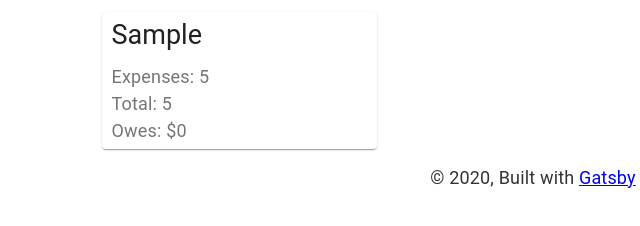
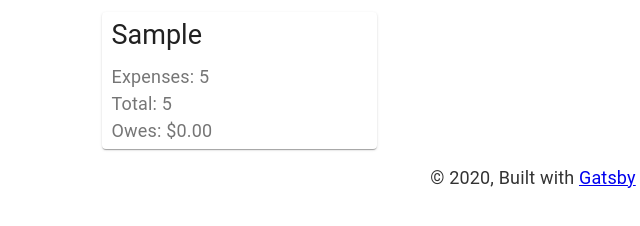
Before and after one commit to mtakemoto/trip-calc-demo, a Gatsby site: page / in a window 1280 px wide. Both pictures are taken after typing "Sample", "5" into the empty fields and a click on the button "ADD". Shown: the part 302-528 px from the top of the page, 107-747 px from the left. Built offline with nearby package versions, Linux system fonts and the light colour scheme; Gatsby itself is replaced by a stand-in of ours.

Commit message:
truncate numbers

```diff
--- a/src/components/ledger.js
+++ b/src/components/ledger.js
@@ -22,6 +22,7 @@ const useStyles = makeStyles({
 });
 
 const personRender = (person, split, classes) => {
+    let amtOwed = (person.total - split) < 0 ? -(person.total - split) : 0;
 
     return (
         <Card key={person.name} className={classes.card}>
@@ -31,7 +32,7 @@ const personRender = (person, split, classes) => {
                 <br />
                 Total: {person.total}
                 <br />
-                Owes: ${(person.total - split) < 0 ? -(person.total - split) : 0}
+                Owes: ${amtOwed.toFixed(2)}
             </Typography>
         </Card>
     );
```
